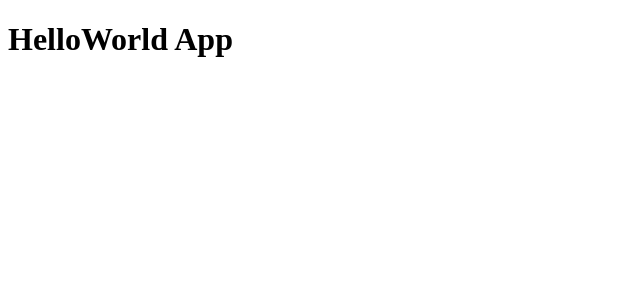
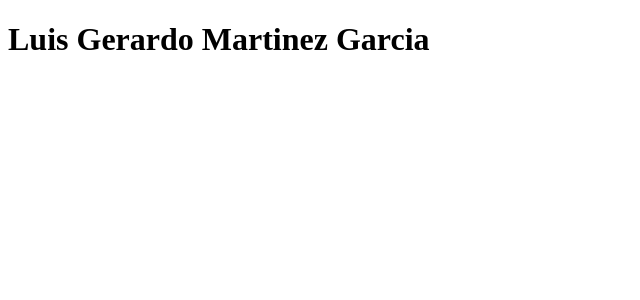
Before and after one commit to Luiss333/React-Course, a React (Vite) app in the folder 03-counter-app-vite/: page / in a window 1280 px wide. Shown: the top 300 px of the page, without its empty margins (0-640 px from the left). Built offline with nearby package versions, Linux system fonts and the light colour scheme.

Commit message:
Tarea: Crear un nuevo componente y desplegarlo

```diff
--- /dev/null
+++ b/03-counter-app-vite/src/FirstApp.jsx
@@ -0,0 +1,5 @@
+function FirstApp (){
+    return <h1>Luis Gerardo Martinez Garcia</h1>
+}
+
+export default FirstApp;
--- a/03-counter-app-vite/src/main.jsx
+++ b/03-counter-app-vite/src/main.jsx
@@ -2,9 +2,10 @@ import React, { StrictMode } from 'react';
 import ReactDOM from 'react-dom/client';
 
 import { HelloWorldApp } from './HelloWorldApp';
+import FirstApp from './FirstApp';
 
 ReactDOM.createRoot(document.getElementById('root')).render(
     <React.StrictMode>
-        <HelloWorldApp />
+        <FirstApp />
     </React.StrictMode>
 );
```
